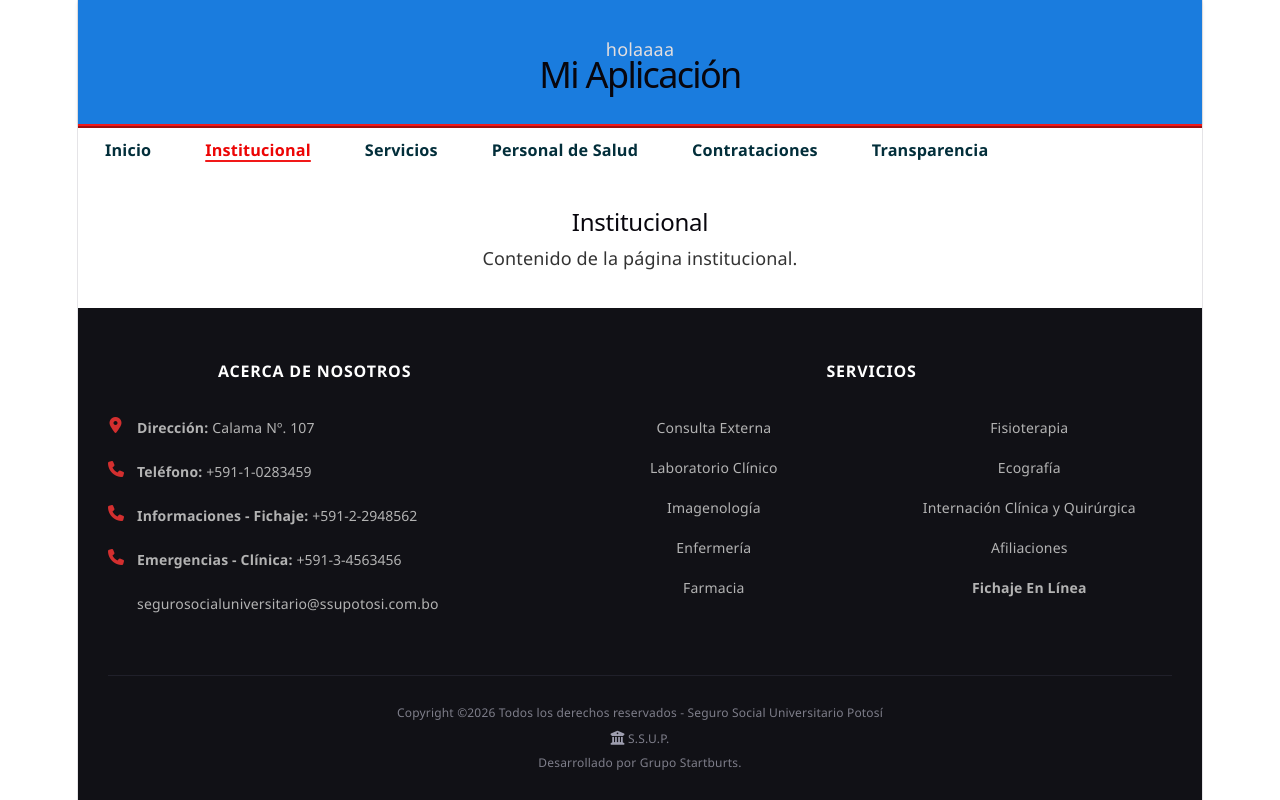
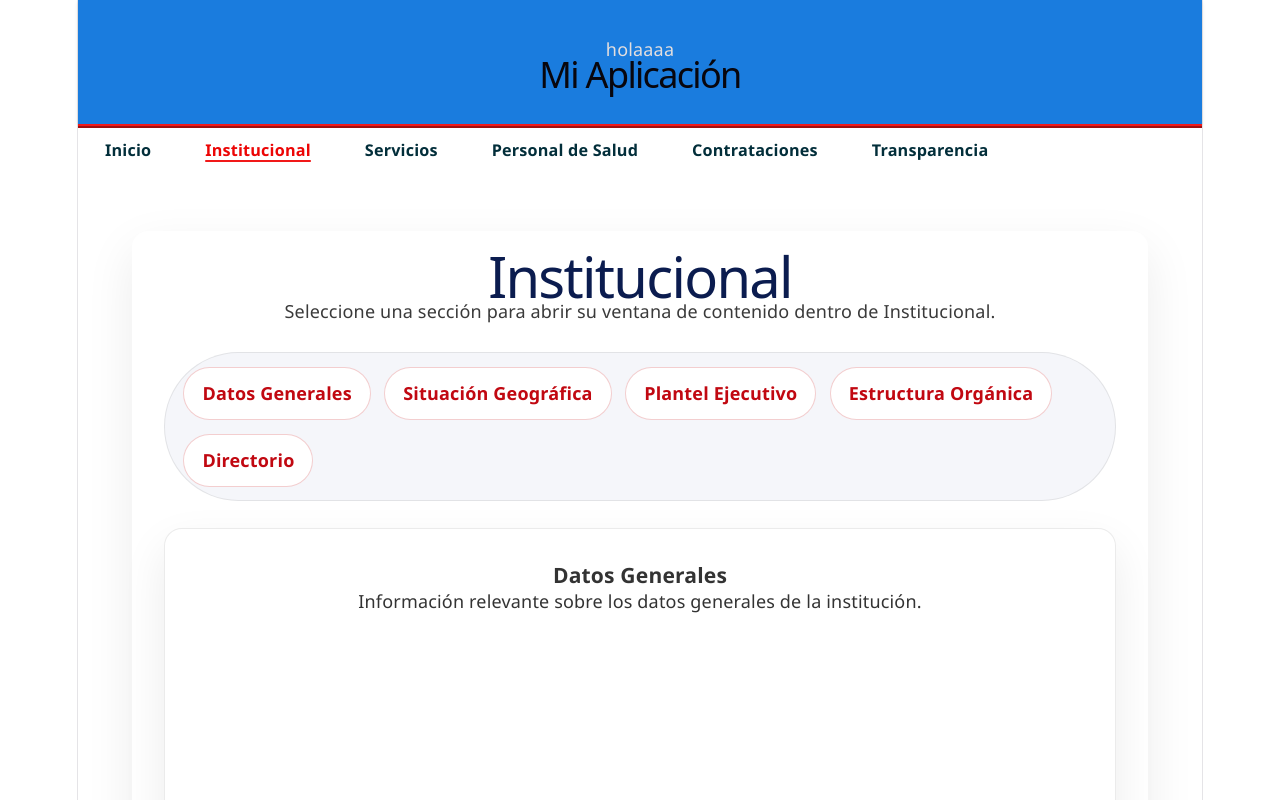
Before and after one commit to VilmaCuparaSoliz-gibhub/Examen-final-STARTBURTS, a React (Vite) app: page /institucional in a window 1280 px wide. Shown: the top 800 px of the page. Built offline with nearby package versions, Linux system fonts and the light colour scheme.

Commit message:
clonen para institucionalidad

```diff
--- a/src/App.jsx
+++ b/src/App.jsx
@@ -11,6 +11,11 @@ import Servicios from './pages/servicios'
 import PersonalDeSalud from './pages/personal-de-salud'
 import Contrataciones from './pages/contrataciones'
 import Transparencia from './pages/transparecia'
+import DatosGenerales from './components/institucionalidad/datos-generales'
+import SituacionGeografica from './components/institucionalidad/situacion-geografica'
+import PlantelEjecutivo from './components/institucionalidad/plantel-ejecutivo'
+import EstructuraOrganica from './components/institucionalidad/estructura-organica'
+import Directorio from './components/institucionalidad/directorio'
 
 function App() {
   return (
@@ -23,7 +28,14 @@ function App() {
           <Route path="/home" element={<Home />} />
           <Route path="/inicio" element={<Inicio />} />
           <Route path="/about" element={<About />} />
-          <Route path="/institucional" element={<Institucional />} />
+          <Route path="/institucional" element={<Institucional />}>
+            <Route index element={<DatosGenerales />} />
+            <Route path="datos-generales" element={<DatosGenerales />} />
+            <Route path="situacion-geografica" element={<SituacionGeografica />} />
+            <Route path="plantel-ejecutivo" element={<PlantelEjecutivo />} />
+            <Route path="estructura-organica" element={<EstructuraOrganica />} />
+            <Route path="directorio" element={<Directorio />} />
+          </Route>
           <Route path="/servicios" element={<Servicios />} />
           <Route path="/personal-de-salud" element={<PersonalDeSalud />} />
           <Route path="/contrataciones" element={<Contrataciones />} />
--- a/src/components/institucionalidad/datos-generales.jsx
+++ b/src/components/institucionalidad/datos-generales.jsx
@@ -0,0 +1,10 @@
+function DatosGenerales() {
+  return (
+    <section className="institucional-section datos-generales">
+      <h3>Datos Generales</h3>
+      <p>Información relevante sobre los datos generales de la institución.</p>
+    </section>
+  )
+}
+
+export default DatosGenerales
--- a/src/components/institucionalidad/directorio.jsx
+++ b/src/components/institucionalidad/directorio.jsx
@@ -0,0 +1,10 @@
+function Directorio() {
+  return (
+    <section className="institucional-section directorio">
+      <h3>Directorio</h3>
+      <p>Información de contacto del personal y áreas de la institución.</p>
+    </section>
+  )
+}
+
+export default Directorio
--- a/src/components/institucionalidad/estructura-organica.jsx
+++ b/src/components/institucionalidad/estructura-organica.jsx
@@ -0,0 +1,10 @@
+function EstructuraOrganica() {
+  return (
+    <section className="institucional-section estructura-organica">
+      <h3>Estructura Orgánica</h3>
+      <p>Mapa organizacional y distribución de áreas funcionales.</p>
+    </section>
+  )
+}
+
+export default EstructuraOrganica
--- a/src/components/institucionalidad/plantel-ejecutivo.jsx
+++ b/src/components/institucionalidad/plantel-ejecutivo.jsx
@@ -0,0 +1,10 @@
+function PlantelEjecutivo() {
+  return (
+    <section className="institucional-section plantel-ejecutivo">
+      <h3>Plantel Ejecutivo</h3>
+      <p>Detalles del equipo directivo y jerárquico de la institución.</p>
+    </section>
+  )
+}
+
+export default PlantelEjecutivo
--- a/src/components/institucionalidad/situacion-geografica.jsx
+++ b/src/components/institucionalidad/situacion-geografica.jsx
@@ -0,0 +1,10 @@
+function SituacionGeografica() {
+  return (
+    <section className="institucional-section situacion-geografica">
+      <h3>Situación Geográfica</h3>
+      <p>Descripción de la ubicación y características geográficas de la institución.</p>
+    </section>
+  )
+}
+
+export default SituacionGeografica
--- a/src/components/navbar.jsx
+++ b/src/components/navbar.jsx
@@ -1,7 +1,12 @@
-import { NavLink } from 'react-router-dom'
+import { useState } from 'react'
+import { NavLink, Link } from 'react-router-dom'
 import '../styles/navbar.css'
 
 export default function Navbar() {
+	const [showInstitucionalMenu, setShowInstitucionalMenu] = useState(false)
+
+	const closeMenu = () => setShowInstitucionalMenu(false)
+
 	return (
 		<nav className="site-nav">
 			<ul>
@@ -9,22 +14,44 @@ export default function Navbar() {
 					<NavLink
 						to="/inicio"
 						className={({ isActive }) => (isActive ? 'active-link' : '')}
+						onClick={closeMenu}
 					>
 						Inicio
 					</NavLink>
 				</li>
-				<li>
+				<li className="submenu-container">
 					<NavLink
 						to="/institucional"
 						className={({ isActive }) => (isActive ? 'active-link' : '')}
+						onClick={() => setShowInstitucionalMenu(prev => !prev)}
 					>
 						Institucional
 					</NavLink>
+					{showInstitucionalMenu && (
+						<div className="institucional-dropdown">
+							<Link to="/institucional/datos-generales" onClick={closeMenu}>
+								Datos Generales
+							</Link>
+							<Link to="/institucional/situacion-geografica" onClick={closeMenu}>
+								Situación Geográfica
+							</Link>
+							<Link to="/institucional/plantel-ejecutivo" onClick={closeMenu}>
+								Plantel Ejecutivo
+							</Link>
+							<Link to="/institucional/estructura-organica" onClick={closeMenu}>
+								Estructura Orgánica
+							</Link>
+							<Link to="/institucional/directorio" onClick={closeMenu}>
+								Directorio
+							</Link>
+						</div>
+					)}
 				</li>
 				<li>
 					<NavLink
 						to="/servicios"
 						className={({ isActive }) => (isActive ? 'active-link' : '')}
+						onClick={closeMenu}
 					>
 						Servicios
 					</NavLink>
@@ -33,6 +60,7 @@ export default function Navbar() {
 					<NavLink
 						to="/personal-de-salud"
 						className={({ isActive }) => (isActive ? 'active-link' : '')}
+						onClick={closeMenu}
 					>
 						Personal de Salud
 					</NavLink>
@@ -41,6 +69,7 @@ export default function Navbar() {
 					<NavLink
 						to="/contrataciones"
 						className={({ isActive }) => (isActive ? 'active-link' : '')}
+						onClick={closeMenu}
 					>
 						Contrataciones
 					</NavLink>
@@ -49,6 +78,7 @@ export default function Navbar() {
 					<NavLink
 						to="/transparencia"
 						className={({ isActive }) => (isActive ? 'active-link' : '')}
+						onClick={closeMenu}
 					>
 						Transparencia
 					</NavLink>
--- a/src/pages/institucional.jsx
+++ b/src/pages/institucional.jsx
@@ -1,8 +1,37 @@
+import '../styles/intitucional.css'
+import { NavLink, Outlet } from 'react-router-dom'
+
 function Institucional() {
   return (
-    <div className="page">
-      <h2>Institucional</h2>
-      <p>Contenido de la página institucional.</p>
+    <div className="page institucional-page">
+      <div className="institucional-content">
+        <div className="institucional-header">
+          <h1>Institucional</h1>
+          <p>Seleccione una sección para abrir su ventana de contenido dentro de Institucional.</p>
+        </div>
+
+        <nav className="institucional-menu">
+          <NavLink to="datos-generales" className={({ isActive }) => (isActive ? 'active-link' : '')}>
+            Datos Generales
+          </NavLink>
+          <NavLink to="situacion-geografica" className={({ isActive }) => (isActive ? 'active-link' : '')}>
+            Situación Geográfica
+          </NavLink>
+          <NavLink to="plantel-ejecutivo" className={({ isActive }) => (isActive ? 'active-link' : '')}>
+            Plantel Ejecutivo
+          </NavLink>
+          <NavLink to="estructura-organica" className={({ isActive }) => (isActive ? 'active-link' : '')}>
+            Estructura Orgánica
+          </NavLink>
+          <NavLink to="directorio" className={({ isActive }) => (isActive ? 'active-link' : '')}>
+            Directorio
+          </NavLink>
+        </nav>
+
+        <div className="institucional-window">
+          <Outlet />
+        </div>
+      </div>
     </div>
   )
 }
--- a/src/styles/intitucional.css
+++ b/src/styles/intitucional.css
@@ -0,0 +1,95 @@
+.institucional-page {
+  padding: 1.25rem 1rem 2rem;
+}
+
+.institucional-content {
+  max-width: 1200px;
+  margin: 0 auto;
+  background: #fff;
+  border-radius: 16px;
+  box-shadow: 0 18px 50px rgba(0, 0, 0, 0.08);
+  padding: 1.8rem;
+}
+
+.institucional-header {
+  margin-bottom: 1.5rem;
+}
+
+.institucional-header h1 {
+  margin: 0 0 0.5rem;
+  color: #0b1c4f;
+}
+
+.institucional-header p {
+  margin: 0;
+  color: #3a3a3a;
+  line-height: 1.5;
+}
+
+.institucional-menu {
+  display: flex;
+  flex-wrap: wrap;
+  gap: 0.75rem;
+  margin: 1rem 0 1.5rem;
+  padding: 0.75rem 1rem;
+  background: #f5f6fa;
+  border: 1px solid rgba(0, 0, 0, 0.08);
+  border-radius: 999px;
+}
+
+.institucional-menu a {
+  display: inline-block;
+  padding: 0.7rem 1rem;
+  color: #c10811;
+  background: #fff;
+  border: 1px solid rgba(193, 10, 17, 0.2);
+  border-radius: 999px;
+  text-decoration: none;
+  font-weight: 700;
+  transition: background 0.2s ease, color 0.2s ease, transform 0.2s ease;
+}
+
+.institucional-menu a:hover,
+.institucional-menu a:focus {
+  background: #c10811;
+  color: #fff;
+  transform: translateY(-1px);
+}
+
+.institucional-menu .active-link {
+  background: #c10811;
+  color: #fff;
+  border-color: rgba(193, 10, 17, 0.4);
+}
+
+.institucional-window {
+  min-height: 420px;
+  background: #fff;
+  border-radius: 18px;
+  border: 1px solid rgba(0, 0, 0, 0.08);
+  box-shadow: 0 18px 45px rgba(0, 0, 0, 0.08);
+  padding: 1.8rem;
+}
+
+.institucional-sections {
+  display: grid;
+  gap: 1.75rem;
+}
+
+.institucional-panel {
+  padding: 1.5rem;
+  background: #f9fbff;
+  border-radius: 14px;
+  border: 1px solid rgba(0, 0, 0, 0.08);
+}
+
+.institucional-panel h3 {
+  margin: 0 0 0.85rem;
+  color: #0b1c4f;
+}
+
+@media (max-width: 680px) {
+  .institucional-menu {
+    justify-content: center;
+  }
+}
--- a/src/styles/navbar.css
+++ b/src/styles/navbar.css
@@ -17,6 +17,7 @@
 
 .site-nav li {
   margin: 0;
+  position: relative;
 }
 
 .site-nav a {
@@ -25,6 +26,39 @@
   text-decoration: none;
   padding: 0.5rem 1.5rem;
   transition: background-color 0.3s ease;
+}
+
+.submenu-container {
+  cursor: pointer;
+}
+
+.institucional-dropdown {
+  position: absolute;
+  top: calc(100% + 0.25rem);
+  left: 0;
+  min-width: 200px;
+  background: #fff;
+  border: 1px solid rgba(0, 0, 0, 0.12);
+  border-radius: 8px;
+  box-shadow: 0 12px 28px rgba(0, 0, 0, 0.12);
+  z-index: 20;
+  display: flex;
+  flex-direction: column;
+}
+
+.institucional-dropdown a {
+  padding: 0.65rem 1rem;
+  color: #222;
+  border-bottom: 1px solid rgba(0, 0, 0, 0.08);
+}
+
+.institucional-dropdown a:last-child {
+  border-bottom: none;
+}
+
+.institucional-dropdown a:hover {
+  background: #f8f9fc;
+  color: #c10811;
 }
 
 .site-nav a:hover {
```
